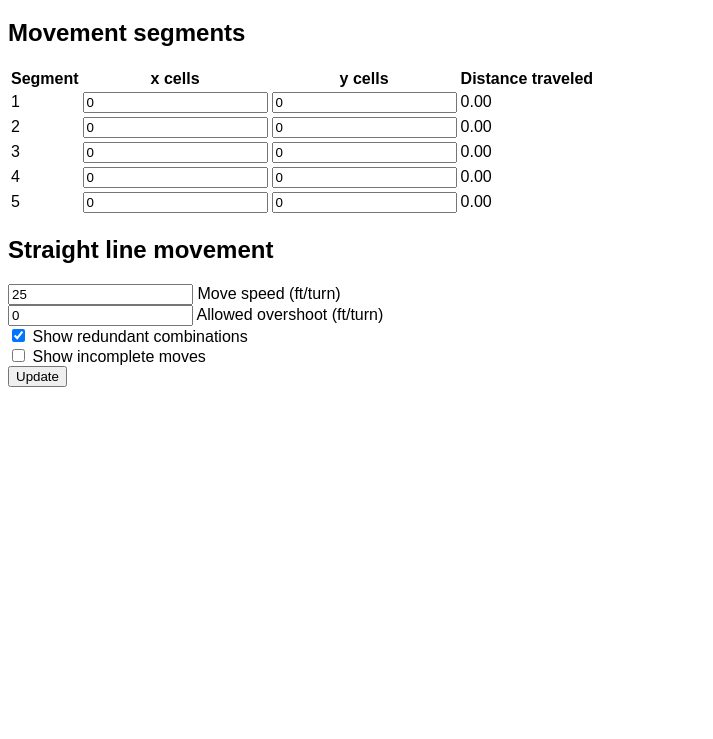
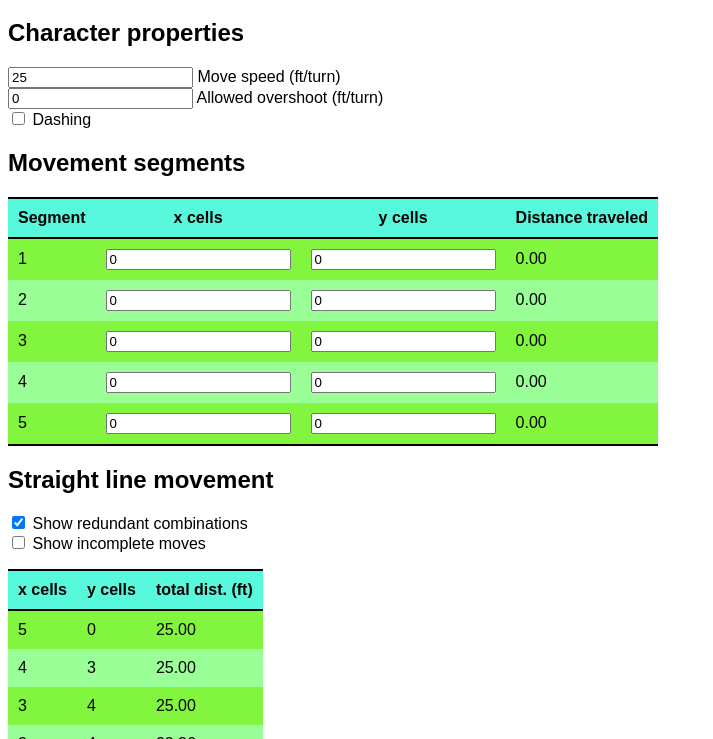
Before and after one commit to firsttempora/firsttempora.github.io, a plain HTML site: page dnd-distance.html in a window 1280 px wide. Shown: the part 61-800 px from the top of the page, without its empty margins (0-713 px from the left). Drawn offline with Linux system fonts and the light colour scheme.

Commit message:
Segment table has formatting

```diff
--- a/dnd-distance.html
+++ b/dnd-distance.html
@@ -21,10 +21,47 @@
 
 <body>
 <h1>DnD distance calculator</h1>
+
+<h2>Character properties</h2>
+
+<form onsubmit="return false;">
+    <input type="number" id="move-speed-input" name="move-speed-input" value="25" min=0 step=5
+     onchange="calcLinearDistance(); updateSegTable();"/>
+    <label for="move-speed-input">Move speed (ft/turn)</label><br>
+    <input type="number" id="move-overshoot-input" name="move-overshoot-input" value="0" min=0
+     onchange="calcLinearDistance(); updateSegTable();"/>
+    <label for="move-overshoot-input">Allowed overshoot (ft/turn)</label><br>
+    <input type="checkbox" id="dashing-checkbox" name="dashing-checkbox"
+     onchange="calcLinearDistance(); updateSegTable();"/>
+    <label for="dashing-checkbox">Dashing</label><br>
+</form>
+
+<script>
+    const move_input = document.getElementById("move-speed-input");
+    const move_overshoot = document.getElementById("move-overshoot-input");
+    const dashing_checkbox = document.getElementById("dashing-checkbox");
+
+    function getMoveSpeed() {
+        const move_speed = parseInt(move_input.value);
+        const is_dashing = dashing_checkbox.checked;
+        return is_dashing ? move_speed * 2 : move_speed;
+    }
+
+    function getOvershoot() {
+        return parseInt(move_overshoot.value);
+    }
+
+    function getMaxMove() {
+        const tmp = getMoveSpeed() + getOvershoot();
+        console.log(getMoveSpeed(), getOvershoot(), tmp);
+        return tmp;
+    }
+</script>
+
 <h2>Movement segments</h2>
 
 <form onsubmit="">
-    <table id="seg-move-table">
+    <table id="seg-move-table" class="conditional-table">
         <tr><th>Segment</th><th>x cells</th><th>y cells</th><th>Distance traveled</th></tr>
     </table>
 </form>
@@ -39,7 +76,10 @@
             const dx = document.getElementById(`segment-${i}-x-input`).value;
             const dy = document.getElementById(`segment-${i}-y-input`).value;
             dist += Math.sqrt(dx*dx + dy*dy) * ft_per_cell;
+            const dist_ok = dist <= getMaxMove();
+            console.log(`row ${i}: dist = ${dist}, dist_ok = ${dist_ok}, max = ${getMaxMove()}`)
             document.getElementById(`segment-total-${i}`).innerText = dist.toFixed(2);
+            document.getElementById(`seg-table-row-${i}`).setAttribute("class", dist_ok ? "dist-under" : "dist-over");
         }
     }
 
@@ -47,6 +87,8 @@
         console.log(`Adding ${nrows} rows to segment table`);
         for (var irow = 0; irow < nrows; irow++) {
             var tr = document.createElement("tr");
+            tr.setAttribute("id", `seg-table-row-${irow}`);
+            tr.setAttribute("class", "dist-under");
             tr.appendChild(makeSegTableText("segment-id", irow, irow+1));
             tr.appendChild(makeSegTableInput("x", irow));
             tr.appendChild(makeSegTableInput("y", irow));
@@ -80,15 +122,12 @@
 <h2>Straight line movement</h2>
 
 <form onsubmit="calcLinearDistance(); return false;">
-    <input type="number" id="move-speed-input" name="move-speed-input" value="25" />
-    <label for="move-speed-input">Move speed (ft/turn)</label><br>
-    <input type="number" id="move-overshoot-input" name="move-overshoot-input" value="0" />
-    <label for="move-overshoot-input">Allowed overshoot (ft/turn)</label><br>
-    <input type="checkbox" id="move-speed-all-checkbox" name="move-speed-all-checkbox" checked/>
+    <input type="checkbox" id="move-speed-all-checkbox" name="move-speed-all-checkbox" checked
+    onchange="calcLinearDistance();"/>
     <label for="move-speed-all-checkbox">Show redundant combinations</label><br>
-    <input type="checkbox" id="move-speed-sub-checkbox" name="move-speed-sub-checkbox"/>
+    <input type="checkbox" id="move-speed-sub-checkbox" name="move-speed-sub-checkbox"
+    onchange="calcLinearDistance();"/>
     <label for="move-speed-sub-checkbox">Show incomplete moves</label><br>
-    <input type="submit" value="Update"></input>
 </form>
 
 <table id=grid-move-table class="conditional-table">
@@ -96,16 +135,14 @@
 </table>
 
 <script>
-    const move_input = document.getElementById("move-speed-input");
-    const move_overshoot = document.getElementById("move-overshoot-input");
     const move_table = document.getElementById("grid-move-table");
     const move_redudant_checkbox = document.getElementById("move-speed-all-checkbox");
     const move_incomplete_checkbox = document.getElementById("move-speed-sub-checkbox");
 
     function calcLinearDistance() {
-        const move_speed = move_input.value;
+        const move_speed = getMoveSpeed();
         const ncells = move_speed / ft_per_cell;
-        const allowed_overshoot = move_overshoot.value / ft_per_cell;
+        const allowed_overshoot = getOvershoot() / ft_per_cell;
 
         resetMoveTable();
         var ll = -1;
@@ -172,6 +209,8 @@
         }
         move_table.appendChild(tr);
     }
+
+    calcLinearDistance();
 </script>
 
 </body>
```
